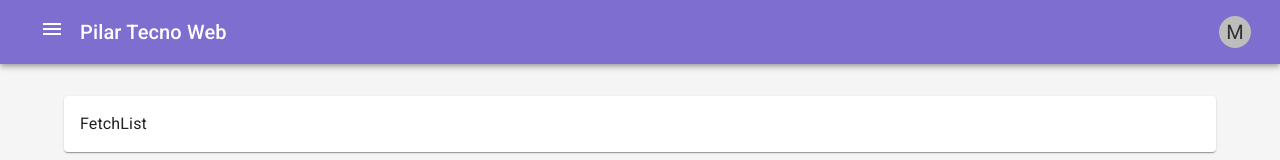
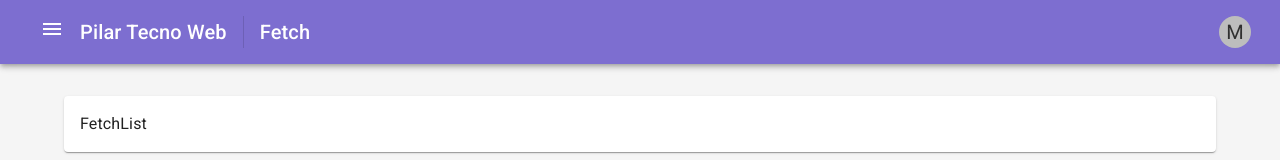
Before and after one commit to Ezequiel-CE/pilar-web, a React (Create React App) app: page /fetch-list in a window 1280 px wide. Shown: the top 160 px of the page. Built offline with nearby package versions, Linux system fonts and the light colour scheme.

Commit message:
feat: added readme

```diff
--- a/src/pages/dashboard/Dashboard.jsx
+++ b/src/pages/dashboard/Dashboard.jsx
@@ -1,11 +1,19 @@
-import React from 'react';
+import React, { useEffect } from 'react';
 import { Grid } from '@mui/material';
 import Card from '../../components/dashboard/Card';
 import todoImg from '../../assets/image/todo.jpg';
 import fetchImg from '../../assets/image/fetch.jpg';
 import TareasCounter from '../../components/dashboard/TareasCounter';
+import { useDispatch } from 'react-redux';
+import { changePageName } from '../../redux/appRedux';
 
 const Dashboard = () => {
+  const dispatcher = useDispatch();
+
+  useEffect(() => {
+    dispatcher(changePageName(''));
+  }, [dispatcher]);
+
   return (
     <Grid container spacing={3}>
       <TareasCounter />
--- a/src/pages/fetchList/FetchList.jsx
+++ b/src/pages/fetchList/FetchList.jsx
@@ -1,7 +1,15 @@
-import React from 'react';
+import React, { useEffect } from 'react';
 import { Grid, Paper, Box } from '@mui/material';
+import { useDispatch } from 'react-redux';
+import { changePageName } from '../../redux/appRedux';
 
 const FetchList = () => {
+  const dispatcher = useDispatch();
+
+  useEffect(() => {
+    dispatcher(changePageName('Fetch'));
+  }, [dispatcher]);
+
   return (
     <Grid container spacing={3}>
       <Grid item xs={12}>
--- a/src/pages/layout/DashboardLayout.jsx
+++ b/src/pages/layout/DashboardLayout.jsx
@@ -1,12 +1,27 @@
-import { AppBar, Toolbar, Box, Typography, Container } from '@mui/material';
+import {
+  AppBar,
+  Toolbar,
+  Box,
+  Typography,
+  Container,
+  Divider,
+  Stack,
+} from '@mui/material';
 import { useState } from 'react';
 import { Outlet } from 'react-router-dom';
 import MenuIcon from '@mui/icons-material/Menu';
 import SideMenu from '../../components/layout/SideMenu';
 import PopMenu from '../../components/layout/PopMenu';
+import { appSelector } from '../../redux/appRedux';
+import { useSelector } from 'react-redux';
 
 const DashboardLayout = () => {
+  const pageName = useSelector(appSelector.pageName);
+
   const [open, setOpen] = useState(false);
+
+  const subpage = pageName === '' ? '' : ` ${pageName}`;
+
   return (
     <Box sx={{ display: 'flex' }}>
       <AppBar position="absolute">
@@ -18,9 +33,21 @@ const DashboardLayout = () => {
           <Box px={2}>
             <MenuIcon sx={{ cursor: 'pointer' }} onClick={() => setOpen(true)} />
           </Box>
-          <Typography component="h1" variant="h6" color="inherit" noWrap sx={{ flexGrow: 1 }}>
-            Pilar Tecno Web
-          </Typography>
+          <Box sx={{ flexGrow: 1, display: 'flex' }}>
+            <Stack
+              direction="row"
+              sx={{ display: 'flex', justifyContent: 'flex-end' }}
+              divider={<Divider orientation="vertical" flexItem />}
+              spacing={2}
+            >
+              <Typography component="h1" variant="h6" color="inherit" noWrap>
+                Pilar Tecno Web
+              </Typography>
+              <Typography component="h1" variant="h6" color="inherit" noWrap>
+                {subpage}
+              </Typography>
+            </Stack>
+          </Box>
           <PopMenu />
         </Toolbar>
       </AppBar>
@@ -29,7 +56,9 @@ const DashboardLayout = () => {
         component="main"
         sx={{
           backgroundColor: (theme) =>
-            theme.palette.mode === 'light' ? theme.palette.grey[100] : theme.palette.grey[900],
+            theme.palette.mode === 'light'
+              ? theme.palette.grey[100]
+              : theme.palette.grey[900],
           flexGrow: 1,
           height: '100vh',
           overflow: 'auto',
--- a/src/pages/todo/Todo.jsx
+++ b/src/pages/todo/Todo.jsx
@@ -1,12 +1,18 @@
-import React from 'react';
+import React, { useEffect } from 'react';
 import { Grid } from '@mui/material';
-import { useSelector } from 'react-redux';
+import { useSelector, useDispatch } from 'react-redux';
 import { appSelector } from '../../redux/appRedux';
 import TodoList from '../../components/todo/TodoList';
 import TodoForm from '../../components/todo/TodoForm';
+import { changePageName } from '../../redux/appRedux';
 
 const Todo = () => {
   const todos = useSelector(appSelector.todo);
+  const dispatcher = useDispatch();
+
+  useEffect(() => {
+    dispatcher(changePageName('Todo'));
+  }, [dispatcher]);
 
   return (
     <Grid container spacing={3}>
--- a/src/redux/appRedux.js
+++ b/src/redux/appRedux.js
@@ -1,13 +1,16 @@
 const ADD_TODO = 'ADD_TODO';
 const COMPLETE_TODO = 'COMPLETE_TODO';
 const DELETE_TODO = 'DELETE_TODO';
+const CHANGE_NAME = 'CHANGE_NAME';
 
 const initialState = {
   todo: [],
+  pageName: '',
 };
 
 export const appSelector = {
   todo: (state) => state.todo,
+  pageName: (state) => state.pageName,
 };
 
 export const appReducer = (state = initialState, action) => {
@@ -53,6 +56,15 @@ export const appReducer = (state = initialState, action) => {
     };
   }
 
+  //change name
+
+  if (action.type === CHANGE_NAME) {
+    return {
+      ...state,
+      pageName: action.name,
+    };
+  }
+
   return state;
 };
 
@@ -72,3 +84,8 @@ export const deleteTodo = (id) => ({
   type: DELETE_TODO,
   id,
 });
+
+export const changePageName = (name) => ({
+  type: CHANGE_NAME,
+  name,
+});
```
Also changed, not shown: src/assets/image/tp2.png (added), 1 other file (tests, documents, lock files or other folders).
